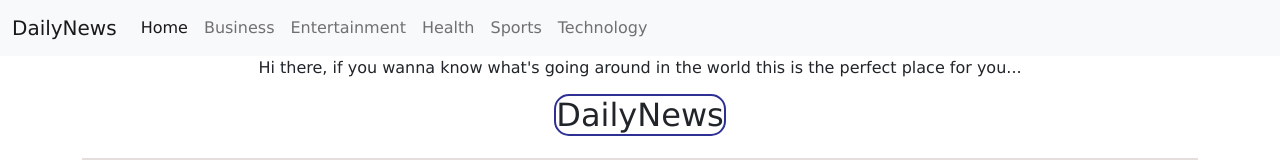
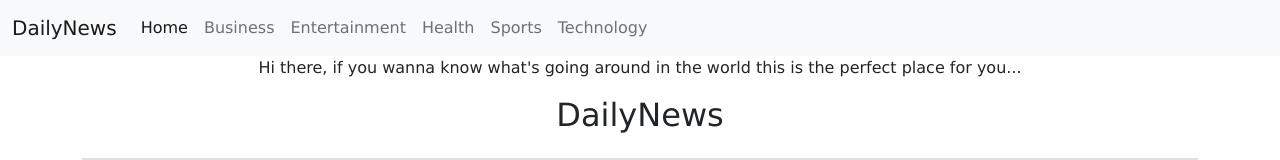
Before and after one commit to ItzAdarsh01/DailyNews, a React (Create React App) app: page / in a window 1280 px wide. Shown: the top 160 px of the page. Built offline with nearby package versions, Linux system fonts and the light colour scheme; no server answers.

Commit message:
Update DailyNews Border

```diff
--- a/src/index.css
+++ b/src/index.css
@@ -1,9 +1,5 @@
 *{
 font-family: 'Lucida Sans', 'Lucida Sans Regular', 'Lucida Grande', 'Lucida Sans Unicode', Geneva, Verdana, sans-serif;
-}
-.hdnsty{
-border:2px solid rgb(46, 48, 147);
-border-radius: 15px;
 }
 .hdnsty:hover{
 background-color: rgb(221, 221, 221);
```
